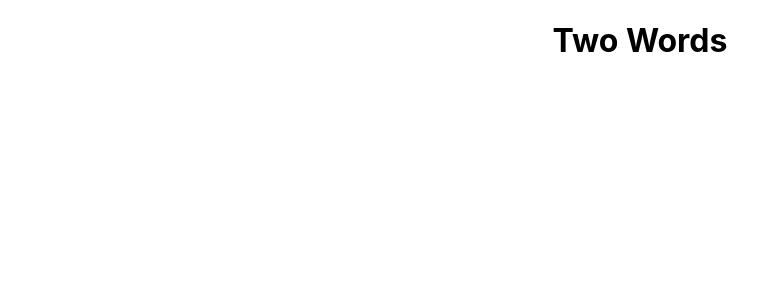
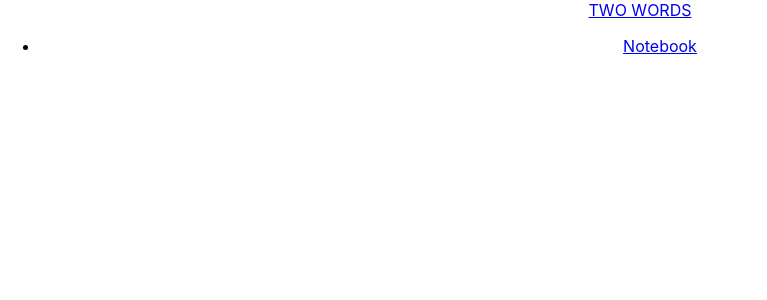
Before and after one commit to Bobby-Coleman/TwoWords, a React (Create React App) app: page / in a window 1280 px wide. Shown: the top 300 px of the page, without its empty margins (0-767 px from the left). Built offline with nearby package versions, Linux system fonts and the light colour scheme.

Commit message:
Add navbar with one link item to /notebook

```diff
--- a/package.json
+++ b/package.json
@@ -12,6 +12,7 @@
     "morgan": "^1.10.0",
     "react": "^16.13.1",
     "react-dom": "^16.13.1",
+    "react-router-dom": "^5.2.0",
     "react-scripts": "3.4.1",
     "serve-favicon": "^2.5.0"
   },
--- a/src/App.js
+++ b/src/App.js
@@ -1,12 +1,17 @@
 import React from 'react';
-import logo from './logo.svg';
+import { BrowserRouter as Router, Route } from "react-router-dom"
 import './App.css';
+
+import Navbar from "./components/navbar";
+
 
 const App = () => {
   return (
-    <div className="App">
-     <h1>Two Words</h1>
-    </div>
+    <Router>
+      <div className="App">
+        <Navbar />
+      </div>
+    </Router>
   );
 }
 
--- /dev/null
+++ b/src/components/navbar.js
@@ -0,0 +1,18 @@
+import React, { Component } from 'react';
+import { Link } from 'react-router-dom';
+
+export default class Navbar extends Component {
+
+  render() {
+    return (
+      <nav className="navbar">
+        <Link to="/" className="navbar-name">TWO WORDS</Link>
+        <ul className="navbar-items">
+          <li className="navbar-item">
+          <Link to="/notebook" className="nav-link">Notebook</Link>
+          </li>
+        </ul>
+      </nav>
+    );
+  }
+}
```
Also changed, not shown: 1 other file (tests, documents, lock files or other folders).
